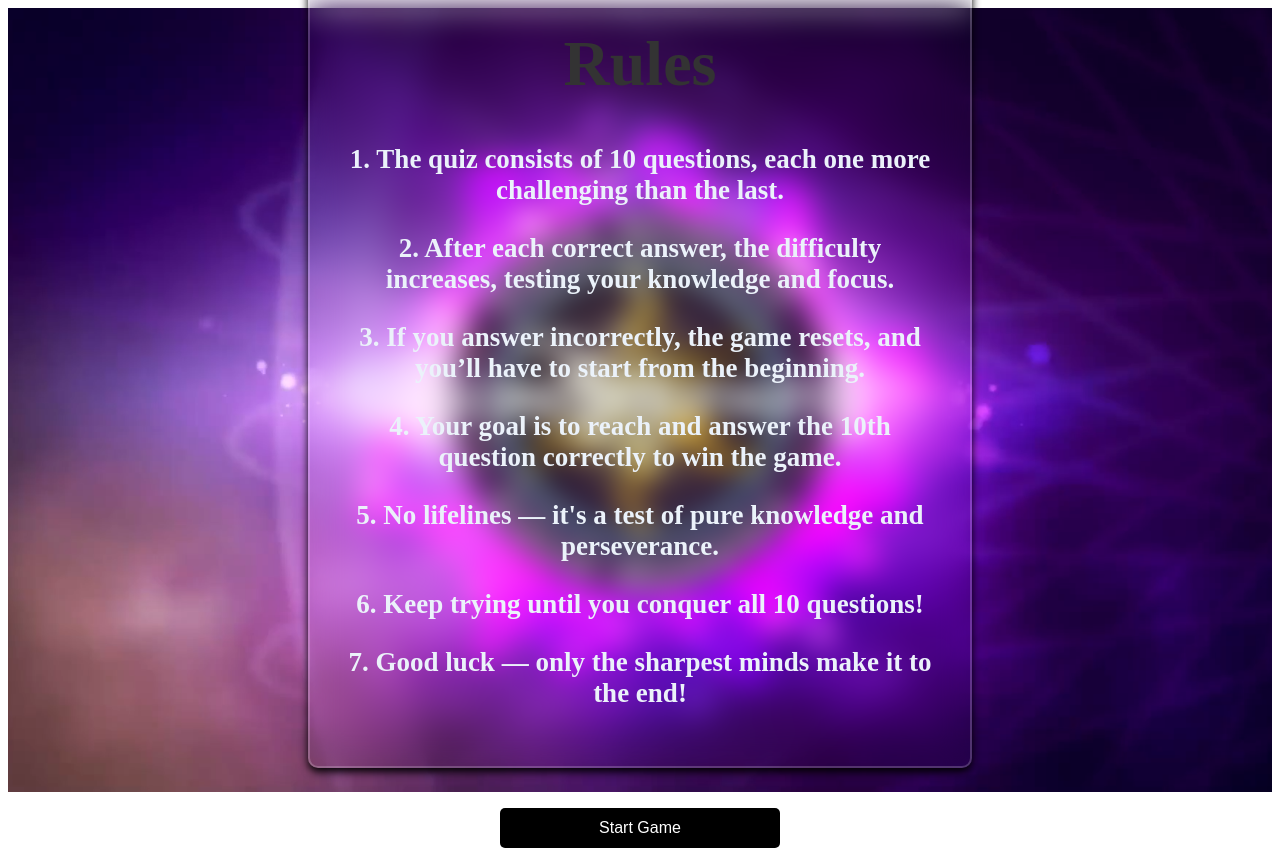
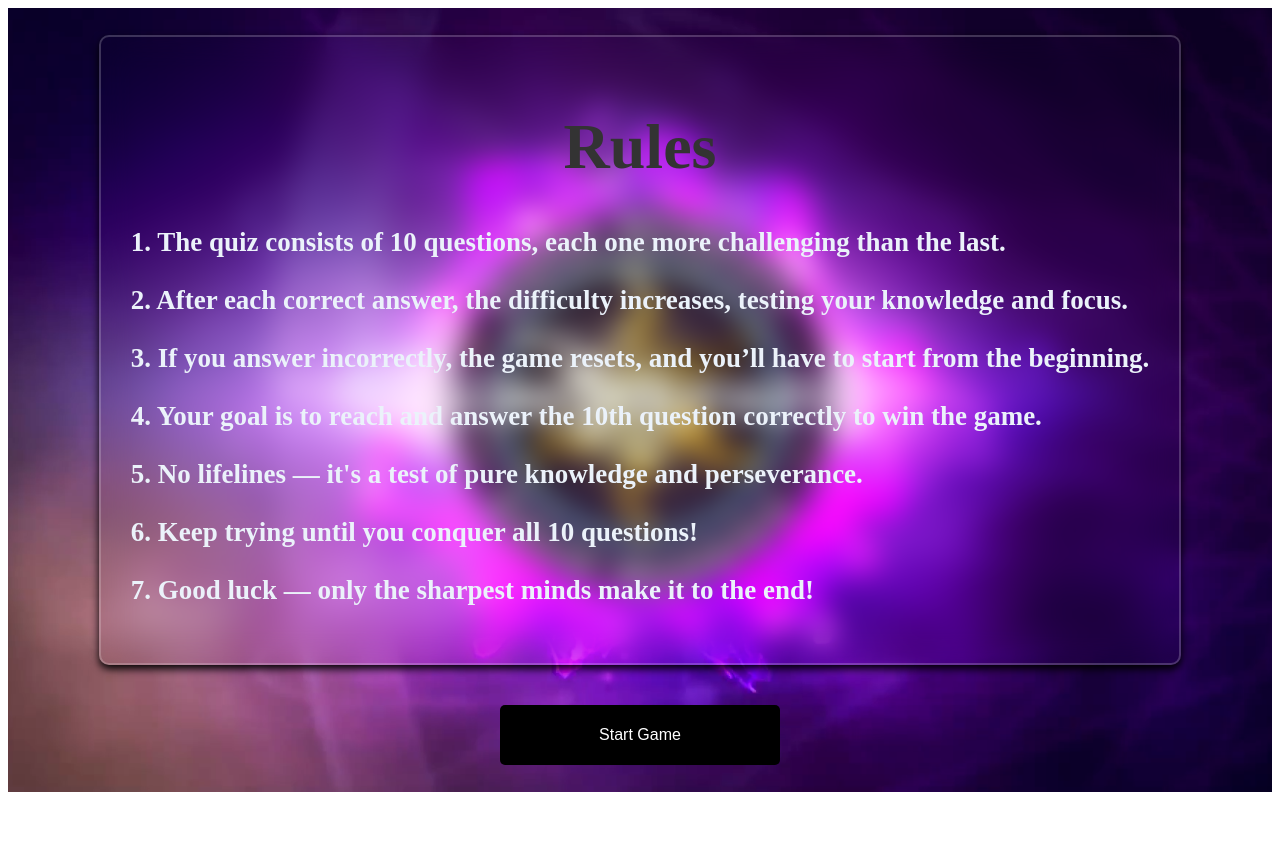
Before and after one commit to Rajpardeshi205/quiz, a React (Vite) app: page / in a window 1280 px wide. After the commit the page ends 800 px from the top, so only its background shows below. Built offline with nearby package versions, Linux system fonts and the light colour scheme; a web font is replaced by a local one.

Commit message:
Update Rules.module.css

```diff
--- a/src/components/Rules.module.css
+++ b/src/components/Rules.module.css
@@ -21,19 +21,20 @@
   text-align: center;
   font-size: 2rem;
   color: black;
-  max-width: 600px;
-  margin: auto;
-}
-
-.rules:hover {
+  max-width: 0 auto;
+  max-height: 0 auto;
+  &:hover {
     background-color: rgba(60, 63, 60, 0.349);
     backdrop-filter: blur(1px);
+  }
 }
 
 .rules p {
   color: #ebf2fa;
+  display: flex;
   font-size: 27px;
   font-weight: 800;
+  align-items: start;
 }
 
 .start_btn {
@@ -49,9 +50,7 @@
   border: 1px solid transparent;
   cursor: pointer;
   transition: 0.4s background ease-in;
-}
-
-.start_btn:hover {
+  &:hover {
     background-color: transparent;
     border: 3px solid black;
     font-size: 16px;
@@ -59,7 +58,7 @@
     color: black;
     transition: 0.3s background ease-in;
   }
-
+}
 @media (max-width: 768px) {
   .rules {
     padding: 20px;
```
Lines whose indentation alone changed are shown as unchanged.
